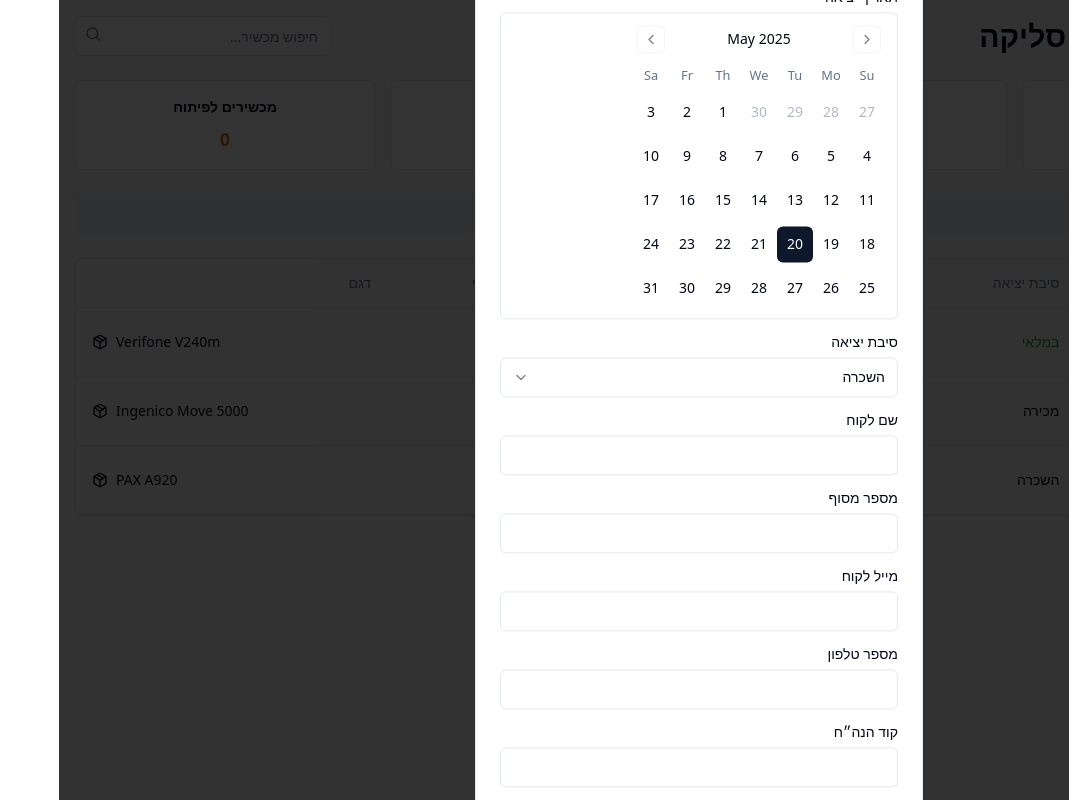
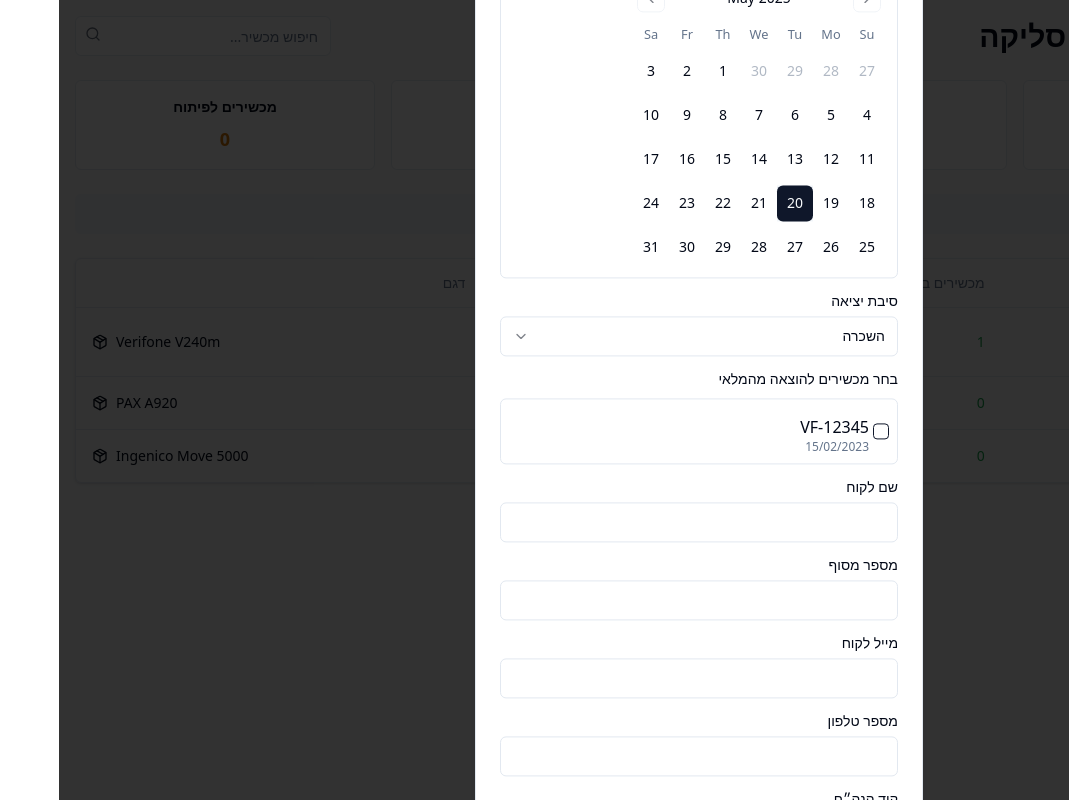
Before and after one commit to ofirA232/slip-stream-tracker, a React (Vite) app: page / in a window 1280 px wide. Both pictures are taken after a click on the button "הוצא ממלאי". Shown: the whole page, without its empty margins (211-1280 px from the left). Built offline with nearby package versions, Linux system fonts and the light colour scheme.

Commit message:
feat: Group devices by model and select serial numbers
The system was updated to group devices by model name. When removing devices, the user can now select a quantity and specify the serial numbers for removal.

```diff
--- a/package.json
+++ b/package.json
@@ -16,7 +16,7 @@
     "@radix-ui/react-alert-dialog": "^1.1.1",
     "@radix-ui/react-aspect-ratio": "^1.1.0",
     "@radix-ui/react-avatar": "^1.1.0",
-    "@radix-ui/react-checkbox": "^1.1.1",
+    "@radix-ui/react-checkbox": "^1.3.1",
     "@radix-ui/react-collapsible": "^1.1.0",
     "@radix-ui/react-context-menu": "^2.2.1",
     "@radix-ui/react-dialog": "^1.1.2",
--- a/src/components/DeviceInventory/InventoryDashboard.tsx
+++ b/src/components/DeviceInventory/InventoryDashboard.tsx
@@ -7,7 +7,6 @@ import AddDeviceForm from "./AddDeviceForm";
 import InventoryTable from "./InventoryTable";
 import DeviceDetails from "./DeviceDetails";
 import { useInventory } from "@/hooks/useInventory";
-import { Device } from "@/types/inventory";
 import { Button } from "@/components/ui/button";
 import { Link } from "react-router-dom";
 
@@ -29,16 +28,6 @@ const InventoryDashboard: React.FC = () => {
       device.modelName.toLowerCase().includes(searchLower) ||
       device.serialNumber.toLowerCase().includes(searchLower)
     );
-  });
-
-  // Sort devices to show available first, then by entry date (newest first)
-  const sortedDevices = [...filteredDevices].sort((a, b) => {
-    // First sort by availability
-    if (a.exitDate === null && b.exitDate !== null) return -1;
-    if (a.exitDate !== null && b.exitDate === null) return 1;
-
-    // Then by entry date (newest first)
-    return new Date(b.entryDate).getTime() - new Date(a.entryDate).getTime();
   });
 
   return (
@@ -92,7 +81,7 @@ const InventoryDashboard: React.FC = () => {
 
         <TabsContent value="inventory" className="space-y-4">
           <InventoryTable
-            devices={sortedDevices}
+            devices={filteredDevices}
             onRemoveDevice={(deviceId, exitDate, reason, customerInfo) => removeDevice(deviceId, exitDate, reason, customerInfo)}
             onReturnDevice={returnDevice}
           />
--- a/src/components/DeviceInventory/InventoryTable.tsx
+++ b/src/components/DeviceInventory/InventoryTable.tsx
@@ -1,17 +1,17 @@
-
 import React, { useState } from "react";
 import { Table, TableBody, TableCell, TableHead, TableHeader, TableRow } from "@/components/ui/table";
 import { Button } from "@/components/ui/button";
 import { Package, PackagePlus, PackageX } from "lucide-react";
 import { format } from "date-fns";
-import { Dialog, DialogContent, DialogHeader, DialogTitle, DialogTrigger } from "@/components/ui/dialog";
+import { Dialog, DialogContent, DialogDescription, DialogHeader, DialogTitle } from "@/components/ui/dialog";
 import { Device, RemovalReason, CustomerInfo } from "@/types/inventory";
 import { Select, SelectContent, SelectItem, SelectTrigger, SelectValue } from "@/components/ui/select";
 import { Calendar } from "@/components/ui/calendar";
 import { toast } from "sonner";
 import { Label } from "@/components/ui/label";
 import { Input } from "@/components/ui/input";
-import { Form, FormControl, FormDescription, FormField, FormItem, FormLabel, FormMessage } from "@/components/ui/form";
+import { Form, FormControl, FormField, FormItem, FormLabel, FormMessage } from "@/components/ui/form";
+import { Checkbox } from "@/components/ui/checkbox";
 import { zodResolver } from "@hookform/resolvers/zod";
 import { useForm } from "react-hook-form";
 import * as z from "zod";
@@ -29,18 +29,45 @@ const removeDeviceSchema = z.object({
   email: z.string().email({ message: "מייל לא תקין" }),
   phone: z.string().min(9, { message: "מספר טלפון לא תקין" }),
   accountCode: z.string().min(1, { message: "קוד הנה״ח נדרש" }),
+  selectedDeviceIds: z.array(z.string()).min(1, { message: "יש לבחור לפחות מכשיר אחד" }),
 });
 
 type RemoveDeviceForm = z.infer<typeof removeDeviceSchema>;
+
+interface GroupedDevice {
+  modelName: string;
+  devices: Device[];
+  availableCount: number;
+}
 
 const InventoryTable: React.FC<InventoryTableProps> = ({
   devices,
   onRemoveDevice,
   onReturnDevice
 }) => {
-  const [selectedDevice, setSelectedDevice] = useState<Device | null>(null);
+  const [selectedModel, setSelectedModel] = useState<string | null>(null);
   const [exitDate, setExitDate] = useState<Date>(new Date());
   const [isRemovalDialogOpen, setIsRemovalDialogOpen] = useState(false);
+
+  // Group devices by model
+  const groupedDevices = devices.reduce<GroupedDevice[]>((acc, device) => {
+    const existingGroup = acc.find(group => group.modelName === device.modelName);
+
+    if (existingGroup) {
+      existingGroup.devices.push(device);
+      if (device.exitDate === null) {
+        existingGroup.availableCount += 1;
+      }
+    } else {
+      acc.push({
+        modelName: device.modelName,
+        devices: [device],
+        availableCount: device.exitDate === null ? 1 : 0
+      });
+    }
+
+    return acc;
+  }, []);
 
   const form = useForm<RemoveDeviceForm>({
     resolver: zodResolver(removeDeviceSchema),
@@ -51,18 +78,27 @@ const InventoryTable: React.FC<InventoryTableProps> = ({
       email: "",
       phone: "",
       accountCode: "",
+      selectedDeviceIds: [],
     },
   });
 
-  const handleRemoveClick = (device: Device) => {
-    setSelectedDevice(device);
+  const handleRemoveClick = (modelName: string) => {
+    setSelectedModel(modelName);
     setIsRemovalDialogOpen(true);
-    form.reset();
+    form.reset({
+      reason: "rental",
+      customerName: "",
+      terminalId: "",
+      email: "",
+      phone: "",
+      accountCode: "",
+      selectedDeviceIds: [],
+    });
   };
 
   const handleRemoveSubmit = (data: RemoveDeviceForm) => {
-    if (!selectedDevice) {
-      toast.error("לא נבחר מכשיר");
+    if (!selectedModel || data.selectedDeviceIds.length === 0) {
+      toast.error("לא נבחרו מכשירים");
       return;
     }
 
@@ -74,8 +110,12 @@ const InventoryTable: React.FC<InventoryTableProps> = ({
       accountCode: data.accountCode,
     };
 
-    onRemoveDevice(selectedDevice.id, exitDate, data.reason, customerInfo);
-    toast.success("המכשיר נרשם כיצא מהמלאי");
+    // Process each selected device
+    data.selectedDeviceIds.forEach(deviceId => {
+      onRemoveDevice(deviceId, exitDate, data.reason, customerInfo);
+    });
+
+    toast.success(`${data.selectedDeviceIds.length} מכשירים נרשמו כיצאו מהמלאי`);
     setIsRemovalDialogOpen(false);
   };
 
@@ -84,45 +124,38 @@ const InventoryTable: React.FC<InventoryTableProps> = ({
     toast.success("המכשיר הוחזר למלאי");
   };
 
+  // Get available devices for the selected model
+  const availableDevices = selectedModel ?
+    devices.filter(d => d.modelName === selectedModel && d.exitDate === null) :
+    [];
+
   return (
     <div className="rounded-md border shadow">
       <Table>
         <TableHeader>
           <TableRow>
             <TableHead className="text-right">פעולות</TableHead>
-            <TableHead className="text-right">סיבת יציאה</TableHead>
-            <TableHead className="text-right">תאריך יציאה</TableHead>
-            <TableHead className="text-right">תאריך כניסה</TableHead>
-            <TableHead className="text-right">מספר סידורי</TableHead>
+            <TableHead className="text-right">מכשירים במלאי</TableHead>
+            <TableHead className="text-right">סה"כ מכשירים</TableHead>
             <TableHead className="text-right">דגם</TableHead>
           </TableRow>
         </TableHeader>
         <TableBody>
-          {devices.length === 0 ? (
+          {groupedDevices.length === 0 ? (
             <TableRow>
-              <TableCell colSpan={6} className="text-center p-4">
+              <TableCell colSpan={4} className="text-center p-4">
                 אין מכשירים במלאי. הוסף מכשיר חדש כדי להתחיל.
               </TableCell>
             </TableRow>
           ) : (
-            devices.map((device) => (
-              <TableRow key={device.id}>
+            groupedDevices.map((group) => (
+              <TableRow key={group.modelName}>
                 <TableCell>
-                  {device.exitDate ? (
+                  {group.availableCount > 0 && (
                     <Button
                       variant="outline"
                       size="sm"
-                      onClick={() => handleReturnDevice(device)}
-                      className="flex items-center gap-1"
-                    >
-                      <PackagePlus size={16} />
-                      החזר למלאי
-                    </Button>
-                  ) : (
-                    <Button
-                      variant="outline"
-                      size="sm"
-                      onClick={() => handleRemoveClick(device)}
+                      onClick={() => handleRemoveClick(group.modelName)}
                       className="flex items-center gap-1 text-destructive hover:bg-destructive/10"
                     >
                       <PackageX size={16} />
@@ -130,22 +163,13 @@ const InventoryTable: React.FC<InventoryTableProps> = ({
                     </Button>
                   )}
                 </TableCell>
-                <TableCell className="text-right">
-                  {device.removalReason ?
-                    getReason(device.removalReason) :
-                    <span className="text-green-600">במלאי</span>
-                  }
+                <TableCell className="text-right font-medium">
+                  <span className="text-green-600">{group.availableCount}</span>
                 </TableCell>
-                <TableCell className="text-right">
-                  {device.exitDate ? format(new Date(device.exitDate), "dd/MM/yyyy") : "-"}
-                </TableCell>
-                <TableCell className="text-right">
-                  {format(new Date(device.entryDate), "dd/MM/yyyy")}
-                </TableCell>
-                <TableCell className="text-right">{device.serialNumber}</TableCell>
+                <TableCell className="text-right">{group.devices.length}</TableCell>
                 <TableCell className="text-right">
                   <div className="flex items-center justify-end gap-2">
-                    <span>{device.modelName}</span>
+                    <span>{group.modelName}</span>
                     <Package size={16} />
                   </div>
                 </TableCell>
@@ -159,6 +183,9 @@ const InventoryTable: React.FC<InventoryTableProps> = ({
         <DialogContent className="sm:max-w-md" dir="rtl">
           <DialogHeader>
             <DialogTitle className="text-right">הוצאת מכשיר מהמלאי</DialogTitle>
+            <DialogDescription className="text-right">
+              דגם: {selectedModel}
+            </DialogDescription>
           </DialogHeader>
 
           <Form {...form}>
@@ -202,6 +229,54 @@ const InventoryTable: React.FC<InventoryTableProps> = ({
                 )}
               />
 
+              <div className="space-y-3">
+                <Label className="text-right block">בחר מכשירים להוצאה מהמלאי</Label>
+                <div className="max-h-40 overflow-y-auto border rounded-md p-2">
+                  {availableDevices.length === 0 ? (
+                    <p className="text-center text-muted-foreground p-2">אין מכשירים זמינים מדגם זה</p>
+                  ) : (
+                    <div className="space-y-2">
+                      {availableDevices.map((device) => (
+                        <FormField
+                          key={device.id}
+                          control={form.control}
+                          name="selectedDeviceIds"
+                          render={({ field }) => (
+                            <FormItem key={device.id} className="flex items-center space-x-1 space-x-reverse">
+                              <FormControl>
+                                <Checkbox
+                                  checked={field.value?.includes(device.id)}
+                                  onCheckedChange={(checked) => {
+                                    if (checked) {
+                                      field.onChange([...field.value, device.id]);
+                                    } else {
+                                      field.onChange(
+                                        field.value?.filter((value) => value !== device.id)
+                                      );
+                                    }
+                                  }}
+                                />
+                              </FormControl>
+                              <div className="text-right flex-1">
+                                <span className="ml-2">{device.serialNumber}</span>
+                                <span className="text-muted-foreground text-xs block">
+                                  {format(new Date(device.entryDate), "dd/MM/yyyy")}
+                                </span>
+                              </div>
+                            </FormItem>
+                          )}
+                        />
+                      ))}
+                    </div>
+                  )}
+                </div>
+                {form.formState.errors.selectedDeviceIds && (
+                  <p className="text-sm font-medium text-destructive text-right">
+                    {form.formState.errors.selectedDeviceIds.message}
+                  </p>
+                )}
+              </div>
+
               <FormField
                 control={form.control}
                 name="customerName"
@@ -215,6 +290,7 @@ const InventoryTable: React.FC<InventoryTableProps> = ({
                   </FormItem>
                 )}
               />
+
 
               <FormField
                 control={form.control}
--- a/src/components/ui/checkbox.tsx
+++ b/src/components/ui/checkbox.tsx
@@ -1,3 +1,6 @@
+
+"use client"
+
 import * as React from "react"
 import * as CheckboxPrimitive from "@radix-ui/react-checkbox"
 import { Check } from "lucide-react"
```
Also changed, not shown: 1 other file (tests, documents, lock files or other folders).
